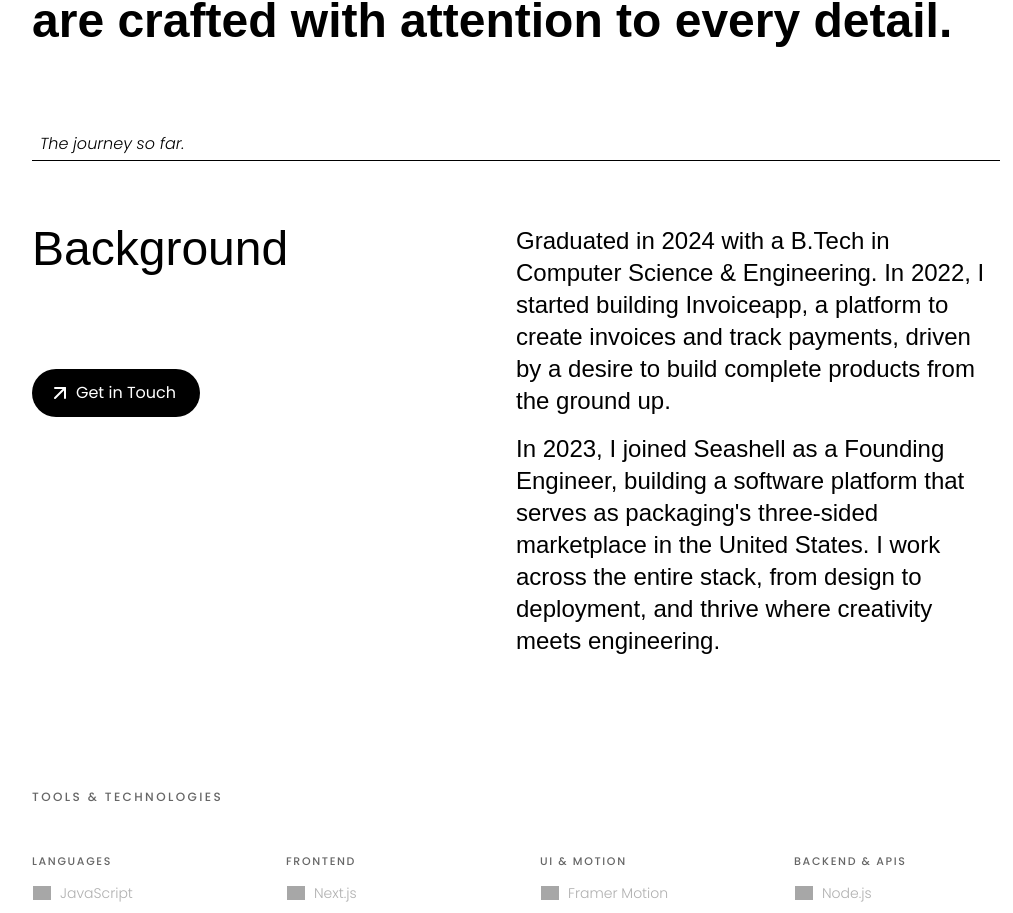
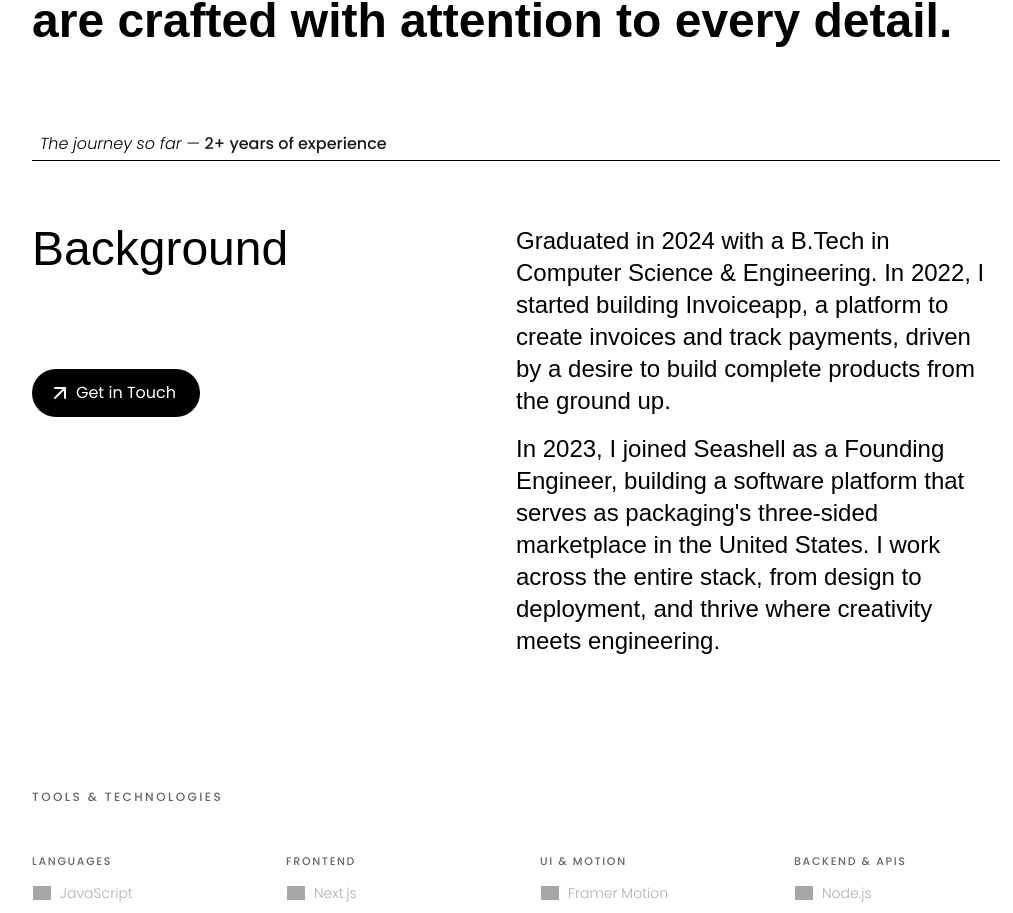
Before and after one commit to Danish027/danish, a Next.js app: page / in a window 1280 px wide. Shown: the part 939-1852 px from the top of the page, without its empty margins (124-1137 px from the left). Built offline with nearby package versions, Linux system fonts and the light colour scheme; grey boxes are pictures that could not be loaded; a web font is replaced by a local one.

Commit message:
add experiance

```diff
--- a/src/app/components/about/index.tsx
+++ b/src/app/components/about/index.tsx
@@ -88,7 +88,10 @@ const About: React.FC<AboutSectionProps> = ({
           className="mt-8 sm:mt-[10vh]"
         >
           <p className="text-gray-3 poppins-light-italic ml-0 sm:ml-2 mb-1 select-none text-sm sm:text-base">
-            The journey so far.
+            The journey so far —{" "}
+            <span className="text-black/90 font-medium not-italic">
+              2+ years of experience
+            </span>
           </p>
           <motion.hr
             variants={lineVariants}
```
